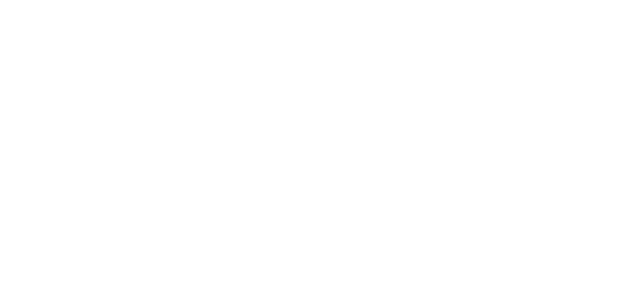
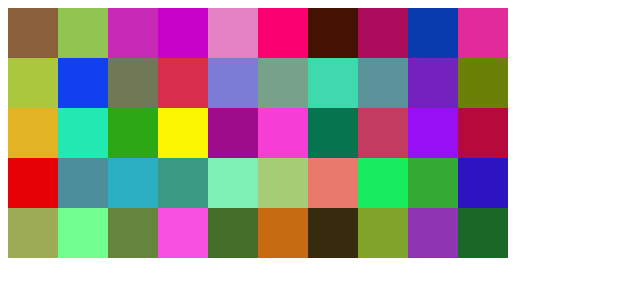
Before and after one commit to Elevationacademy/cohort-19-week-3-rmnaser90, a plain HTML site: page DOM/VisualOverload/index.html in a window 1280 px wide. Shown: the whole page, without its empty margins (0-640 px from the left). Drawn offline with Linux system fonts and the light colour scheme.

Commit message:
Visual OverLoad done

```diff
--- a/DOM/Reservation/style.css
+++ b/DOM/Reservation/style.css
@@ -0,0 +1,3 @@
+h3 {
+    color: red;
+}
--- a/DOM/VisualOverload/index.html
+++ b/DOM/VisualOverload/index.html
@@ -4,12 +4,12 @@
     <meta charset="UTF-8">
     <meta name="viewport" content="width=device-width, initial-scale=1.0">
     <link rel="stylesheet" href="style.css">
-    <title>Document</title>
+    <title>Visula Overload</title>
 </head>
 <body>
+    <div id="container" class="container">
 
-
-
+    </div>
 
     <script src="main.js"></script>
 </body>
--- a/DOM/VisualOverload/main.js
+++ b/DOM/VisualOverload/main.js
@@ -0,0 +1,39 @@
+//random color function
+
+const ranNum = function () {
+    return Math.floor(Math.random() * 255)
+}
+const randomColor = function () {
+    let color = `rgb(${ranNum()},${ranNum()},${ranNum()})`
+    return color
+}
+
+
+
+
+
+// change color function
+function changeColor() {
+
+    this.style.backgroundColor = randomColor()
+
+}
+
+// add box function
+const container = document.getElementById("container")
+
+const addBox = function (i) {
+
+    let box = document.createElement('div');
+    box.classList.add('box')
+    box.style.backgroundColor = randomColor()
+
+    container.appendChild(box)
+    box.setAttribute('id', `box${i}`)
+
+    box.onmouseenter = changeColor;
+}
+
+for (let i = 0; i < 50; i++) {
+    addBox(i)
+}
--- a/DOM/VisualOverload/style.css
+++ b/DOM/VisualOverload/style.css
@@ -0,0 +1,9 @@
+.box{
+    width: 50px;
+    height: 50px;
+}
+.container{
+width:500px;
+display: flex;
+flex-wrap: wrap;
+}
```
Also changed, not shown: DOM/Reservation/index.html (+1 -1 lines).
